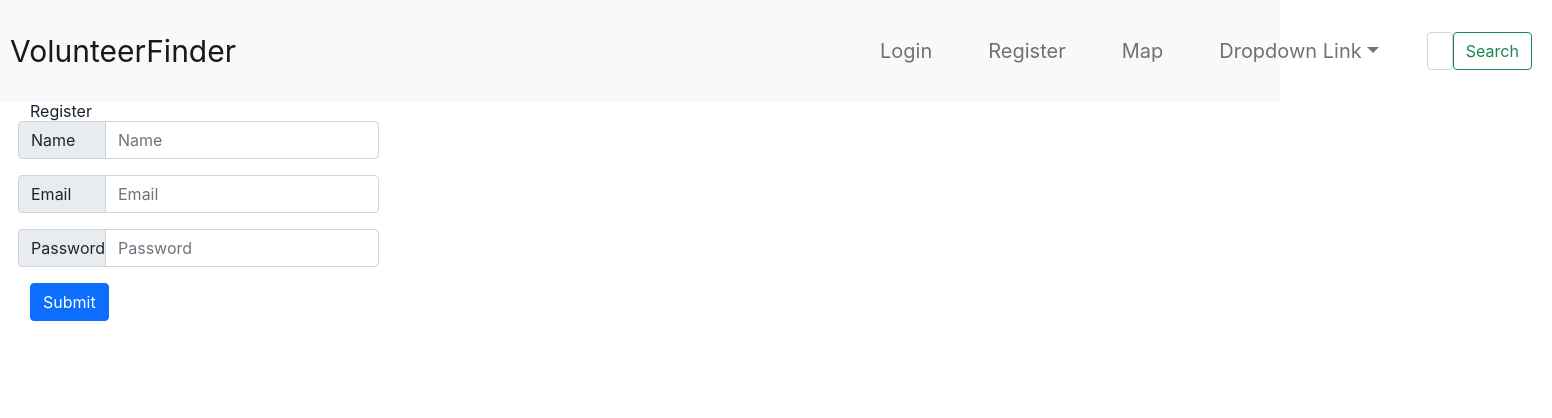
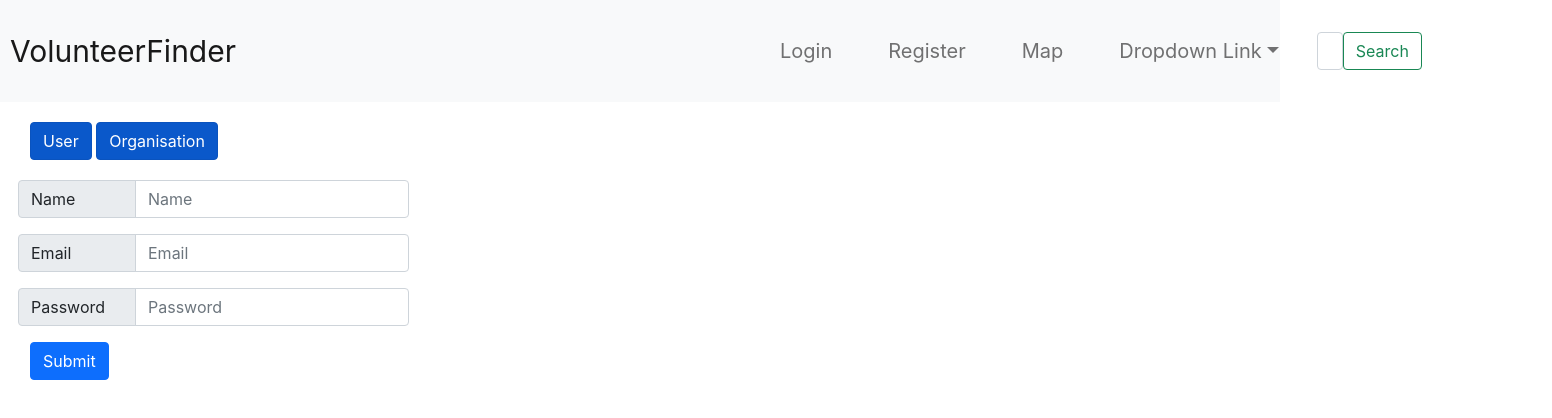
Before and after one commit to Gene9898/NUS-LifeHack, a React (Create React App) app: page /register in a window 1280 px wide. Shown: the top 418 px of the page, 1552 px wide, since content can reach past the window. Built offline with nearby package versions, Linux system fonts and the light colour scheme; a web font is replaced by a local one.

Commit message:
organisation register

```diff
--- a/public/styles.css
+++ b/public/styles.css
@@ -3,11 +3,11 @@
 }
 .navbar-brand {
   padding-left: 10px;
-  padding-right: 600px;
+  padding-right:500px;
   font-size : 30px;
 }
 .navitem {
-  padding : 20px;
+  padding: 20px;
   font-size : 20px;
 }
 
@@ -19,5 +19,17 @@
   display:table-row;
 }
 .input-group-prepend,.row {
-  width : 100px;
+  width : 130px;
 }
+.input-header {
+  font-size : 25px;
+  padding-bottom : 10px;
+}
+
+.search {
+  padding : 10px;
+}
+
+.register-switch{
+  padding : 20px 0;
+}
--- a/src/components/Login.jsx
+++ b/src/components/Login.jsx
@@ -20,7 +20,7 @@ const Login = () => {
 
     return (
     <div className = "login">
-        <h2>Login</h2>
+        <h2 className = "input-header">Login</h2>
         <div className="input-group mb-3 ">
             <div className="input-group-prepend row">
                 <span className="input-group-text" id="inputGroup-sizing-default">Email</span>
--- a/src/components/Navbar.jsx
+++ b/src/components/Navbar.jsx
@@ -29,7 +29,7 @@ const Navbar = () => {
               </div>
             </li>
           </ul>
-            <div className = "input-group navitem">
+            <div className = "input-group search">
                 <form className="form-inline">
                     <input className="form-control" type="search" placeholder="Search" aria-label="Search"/>
                     <button className="btn btn-outline-success" type="submit">Search</button>
--- a/src/components/Register.jsx
+++ b/src/components/Register.jsx
@@ -1,5 +1,6 @@
 import React, {useState} from "react";
 import {auth, registerWithEmailAndPassword} from "../firebase";
+
 
 const Register = () => {
     const [user, setUser] = useState({
@@ -7,6 +8,9 @@ const Register = () => {
         email : "",
         password : ""
     });
+    const [organisation,setOrganisation] = useState(false);
+
+    const [org,setOrg] = useState("");
 
     const handleChange = (event) => {
         const {id,value} = event.target;
@@ -17,11 +21,28 @@ const Register = () => {
             };
         });
     }
-
+    const handleOrg = (event)=> {
+        setOrg(event.target.value);
+    }
+    const userChange = (event) => {
+    }
     return (
     <div className = "register">
-        <h2>Register</h2>
 
+        <div className = "register-switch" >
+            <button className = "btn btn-primary active user" onClick = {() => {setOrganisation(false)}}>User</button> {"          "}
+            <button className = "btn btn-primary active organisation" onClick = {() => {setOrganisation(true)}}>Organisation</button>
+        </div>
+        {
+            organisation ?
+            <div className="input-group mb-3 ">
+            <div className="input-group-prepend row">
+                <span className="input-group-text" id="inputGroup-sizing-default">Organisation</span>
+            </div>
+            <input type="text" className="form-control" aria-label="Sizing example input" aria-describedby="inputGroup-sizing-default" id = "org" placeholder = "Organisation" onChange = {handleOrg} value = {org} required/>
+        </div>
+        : null
+        }
         <div className="input-group mb-3 ">
             <div className="input-group-prepend row">
                 <span className="input-group-text" id="inputGroup-sizing-default">Name</span>
```
Also changed, not shown: 2 other files (tests, documents, lock files or other folders).
